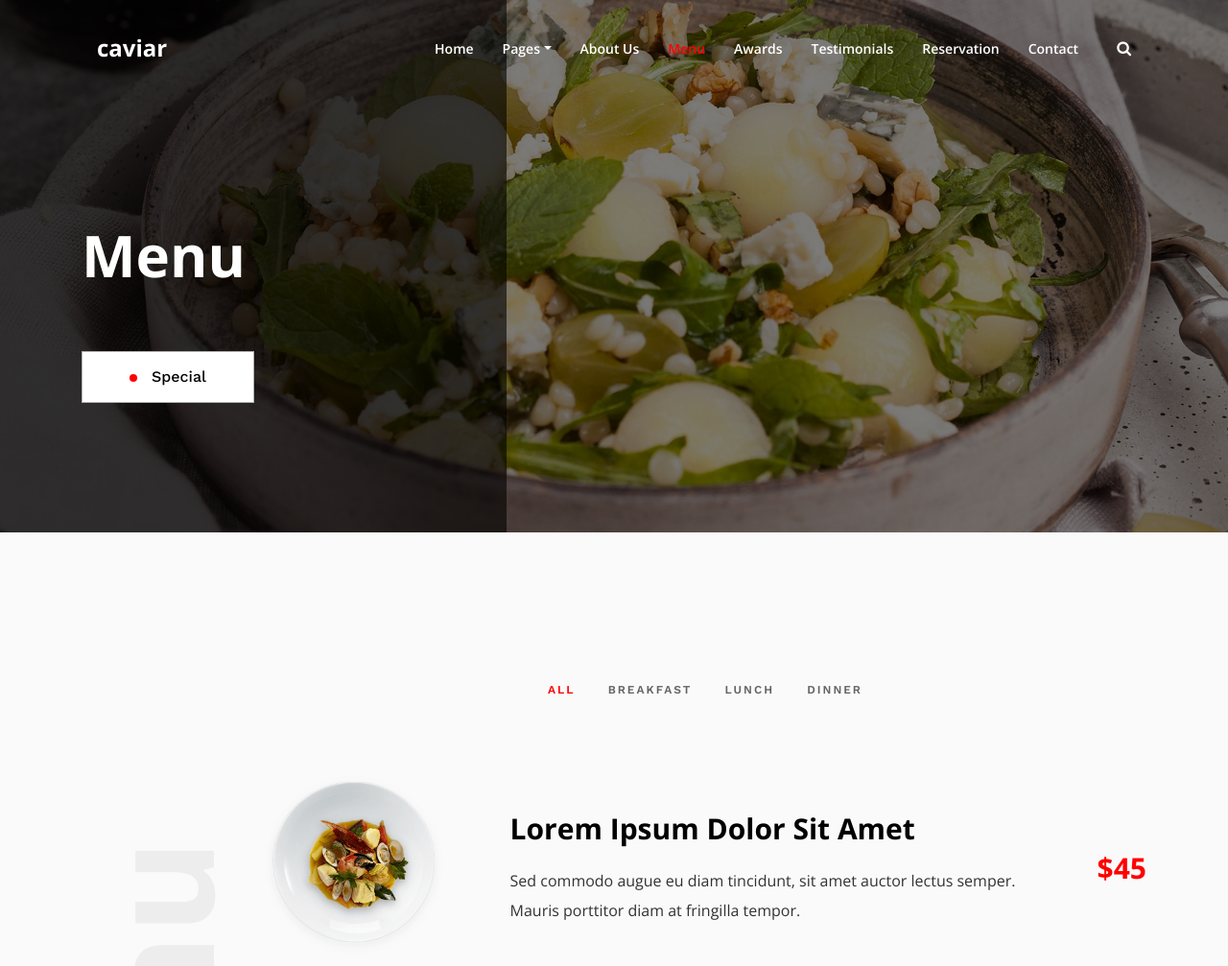
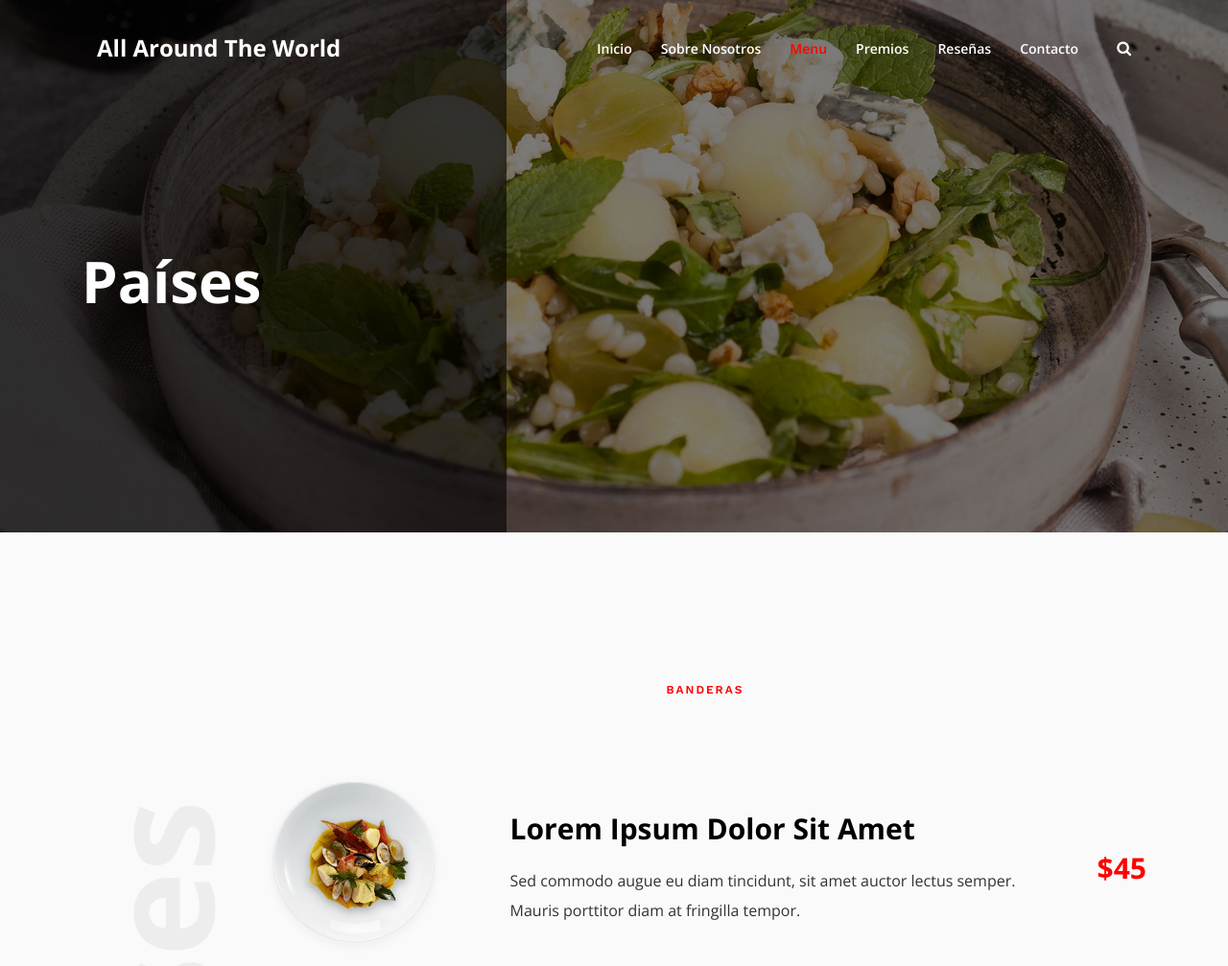
Before and after one commit to Franccescoo/ALL_AROUND_THE_WORLD, a plain HTML site: page All_Around_the_World/menu.html in a window 1280 px wide. Shown: the top 1007 px of the page at 96% size. Drawn offline with nearby package versions, Linux system fonts and the light colour scheme.

Commit message:
cambio español paises

```diff
--- a/All_Around_the_World/menu.html
+++ b/All_Around_the_World/menu.html
@@ -9,7 +9,7 @@
     <!-- The above 4 meta tags *must* come first in the head; any other head content must come *after* these tags -->
 
     <!-- Title -->
-    <title>Caviar - Premium Restaurant Template | Menu</title>
+    <title>All Around The World - Premium Restaurant Template | Menu</title>
 
     <!-- Favicon -->
     <link rel="icon" href="img/core-img/favicon.ico">
@@ -56,39 +56,27 @@
             <div class="row h-100">
                 <div class="col-12 h-100">
                     <nav class="h-100 navbar navbar-expand-lg align-items-center">
-                        <a class="navbar-brand" href="index.html">caviar</a>
+                        <a class="navbar-brand" href="index.html">All Around The World</a>
                         <button class="navbar-toggler" type="button" data-toggle="collapse" data-target="#caviarNav" aria-controls="caviarNav" aria-expanded="false" aria-label="Toggle navigation"><span class="fa fa-bars"></span></button>
                         <div class="collapse navbar-collapse" id="caviarNav">
                             <ul class="navbar-nav ml-auto" id="caviarMenu">
                                 <li class="nav-item active">
-                                    <a class="nav-link" href="#home">Home <span class="sr-only">(current)</span></a>
-                                </li>
-                                <li class="nav-item dropdown">
-                                    <a class="nav-link dropdown-toggle" href="#" id="navbarDropdown" role="button" data-toggle="dropdown" aria-haspopup="true" aria-expanded="false">Pages</a>
-                                    <div class="dropdown-menu" aria-labelledby="navbarDropdown">
-                                        <a class="dropdown-item" href="index.html">Home</a>
-                                        <a class="dropdown-item" href="menu.html">Menu</a>
-                                        <a class="dropdown-item" href="regular-page.html">Regular Page</a>
-                                        <a class="dropdown-item" href="contact.html">Contact</a>
-                                    </div>
+                                    <a class="nav-link" href="#home">Inicio <span class="sr-only">(current)</span></a>
                                 </li>
                                 <li class="nav-item">
-                                    <a class="nav-link" href="#about">About Us</a>
+                                    <a class="nav-link" href="#about">Sobre Nosotros</a>
                                 </li>
                                 <li class="nav-item">
                                     <a class="nav-link" href="#menu">Menu</a>
                                 </li>
                                 <li class="nav-item">
-                                    <a class="nav-link" href="#awards">Awards</a>
+                                    <a class="nav-link" href="#awards">Premios</a>
                                 </li>
                                 <li class="nav-item">
-                                    <a class="nav-link" href="#testimonial">Testimonials</a>
+                                    <a class="nav-link" href="#testimonial">Reseñas</a>
                                 </li>
                                 <li class="nav-item">
-                                    <a class="nav-link" href="#reservation">Reservation</a>
-                                </li>
-                                <li class="nav-item">
-                                    <a class="nav-link" href="contact.html">Contact</a>
+                                    <a class="nav-link" href="contact.html">Contacto</a>
                                 </li>
                             </ul>
                             <!-- Search Btn -->
@@ -109,8 +97,8 @@
             <div class="row h-100 align-items-center">
                 <div class="col-12">
                     <div class="breadcumb-content">
-                        <h2>Menu</h2>
-                        <a href="#menu" id="menubtn" class="btn caviar-btn"><span></span> Special</a>
+                        <h2>Países</h2>
+
                     </div>
                 </div>
             </div>
@@ -124,17 +112,14 @@
             <div class="row">
                 <div class="col-2">
                     <div class="food-menu-title">
-                        <h2>Menu</h2>
+                        <h2>Países</h2>
                     </div>
                 </div>
 
                 <div class="col-10">
                     <div class="caviar-projects-menu">
                         <div class="text-center portfolio-menu">
-                            <button class="active" data-filter="*">All</button>
-                            <button data-filter=".breakfast">breakfast</button>
-                            <button data-filter=".lunch">lunch</button>
-                            <button data-filter=".dinner">dinner</button>
+                            <button class="active" data-filter="*">Banderas</button>
                         </div>
                     </div>
 
@@ -387,7 +372,7 @@
             <div class="row">
                 <div class="col-12 menu-heading">
                     <div class="section-heading text-center">
-                        <h2>Especial</h2>
+                        <h2>Reseñas más valoradas</h2>
                     </div>
                 </div>
             </div>
```
